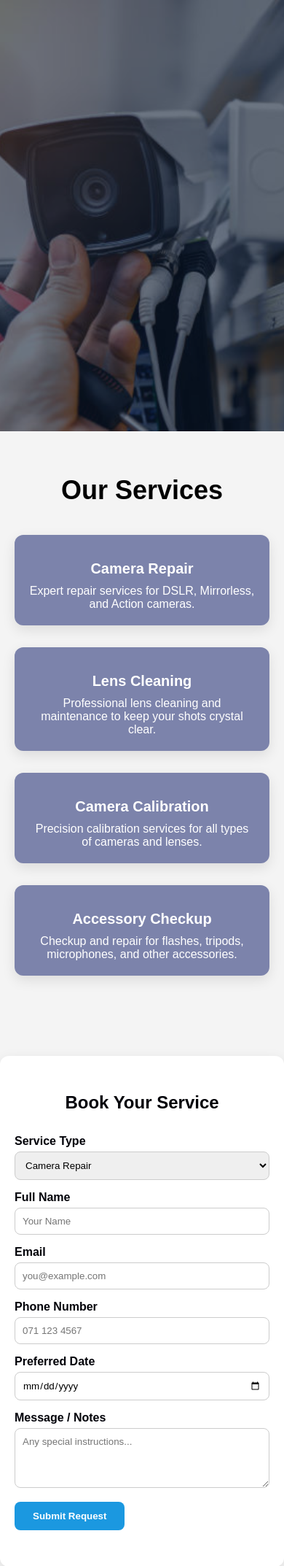
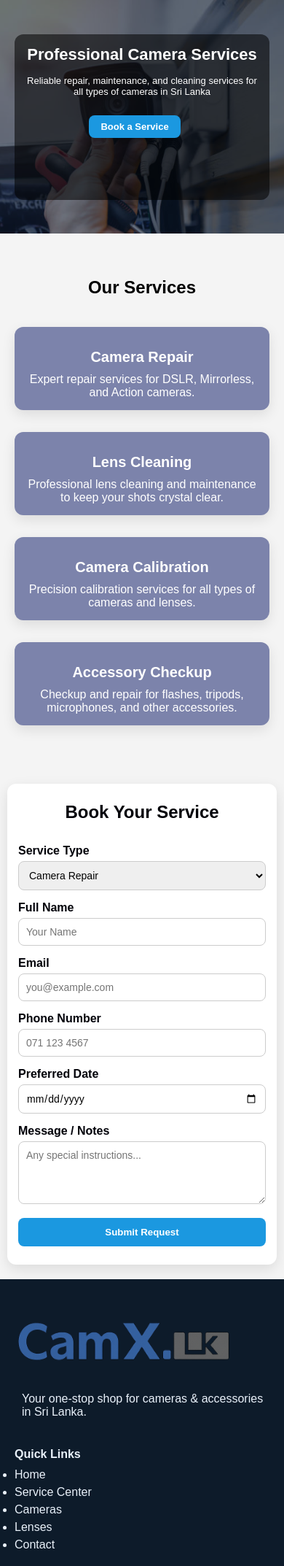
Before and after one commit to Sanduni2001-sys/camx, a Django app: page /service-center/ in a window 390 px wide; the page is wider, and only the part inside the window is pictured. Shown: the part 172-2318 px from the top of that part at 73% size. Run offline with Django 5.2, Linux system fonts and the light colour scheme.

Commit message:
fix mobile hero + remove margin hack

```diff
--- a/config/shop/static/shop/css/service_center.css
+++ b/config/shop/static/shop/css/service_center.css
@@ -1,5 +1,6 @@
 /* GLOBAL */
 /* HERO SECTION */
+
 .hero-service {
     background: url('../images/clean01.jpg') center/cover no-repeat;
     height: 70vh;
@@ -22,8 +23,9 @@
 .hero-content {
     position: relative;
     z-index: 2;
-    margin-right: 1000px;
     margin-bottom: 50px;
+    max-width: 520px;
+
 }
 
 .hero-content h1 {
@@ -142,3 +144,74 @@
 .submit-btn:hover {
     background: #147ab3;
 }
+
+/* ================= SERVICE CENTER MOBILE ================= */
+@media (max-width:768px){
+
+/* HERO */
+
+.hero-service{
+    height:320px;
+    padding:20px;
+}
+
+.hero-content{
+    margin:0;
+    padding:15px;
+    background:rgba(0,0,0,.55);
+    border-radius:12px;
+    max-width:100%;
+}
+
+.hero-content h1{
+    font-size:22px;
+}
+
+.hero-content p{
+    font-size:13px;
+}
+
+.cta-btn{
+    padding:8px 16px;
+    font-size:13px;
+}
+
+/* SERVICES */
+
+.services-section h2{
+    font-size:24px;
+}
+
+.services-grid{
+    grid-template-columns:1fr;
+}
+
+.service-card{
+    padding:15px;
+}
+
+/* FORM */
+
+.service-form-section{
+    margin:20px 10px;
+    padding:25px 15px;
+}
+
+.service-form input,
+.service-form select,
+.service-form textarea{
+    font-size:14px;
+}
+
+.submit-btn{
+    width:100%;
+    padding:12px;
+}
+
+/* REMOVE DESKTOP OFFSET */
+
+.hero-content{
+    margin-right:0 !important;
+}
+
+}
```
